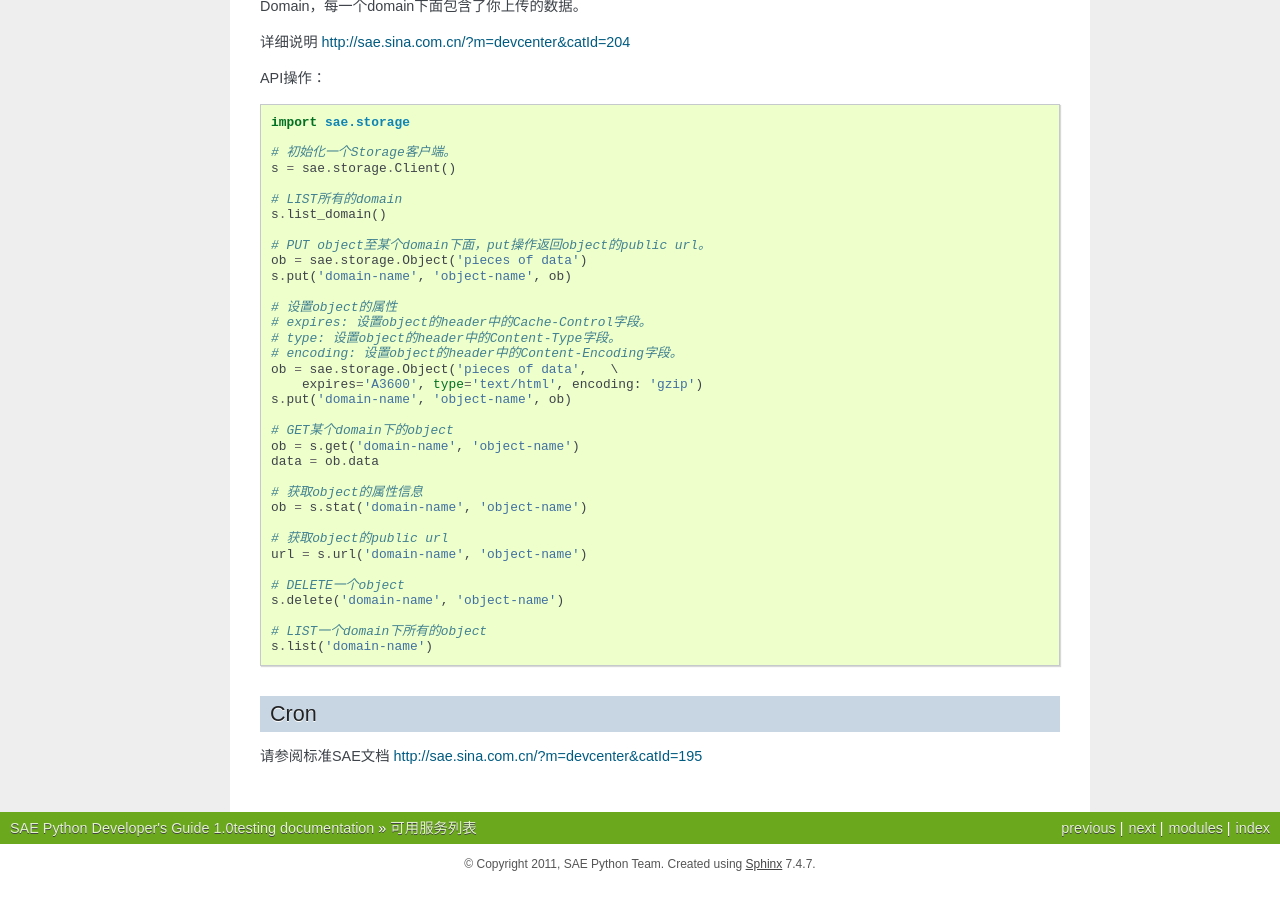
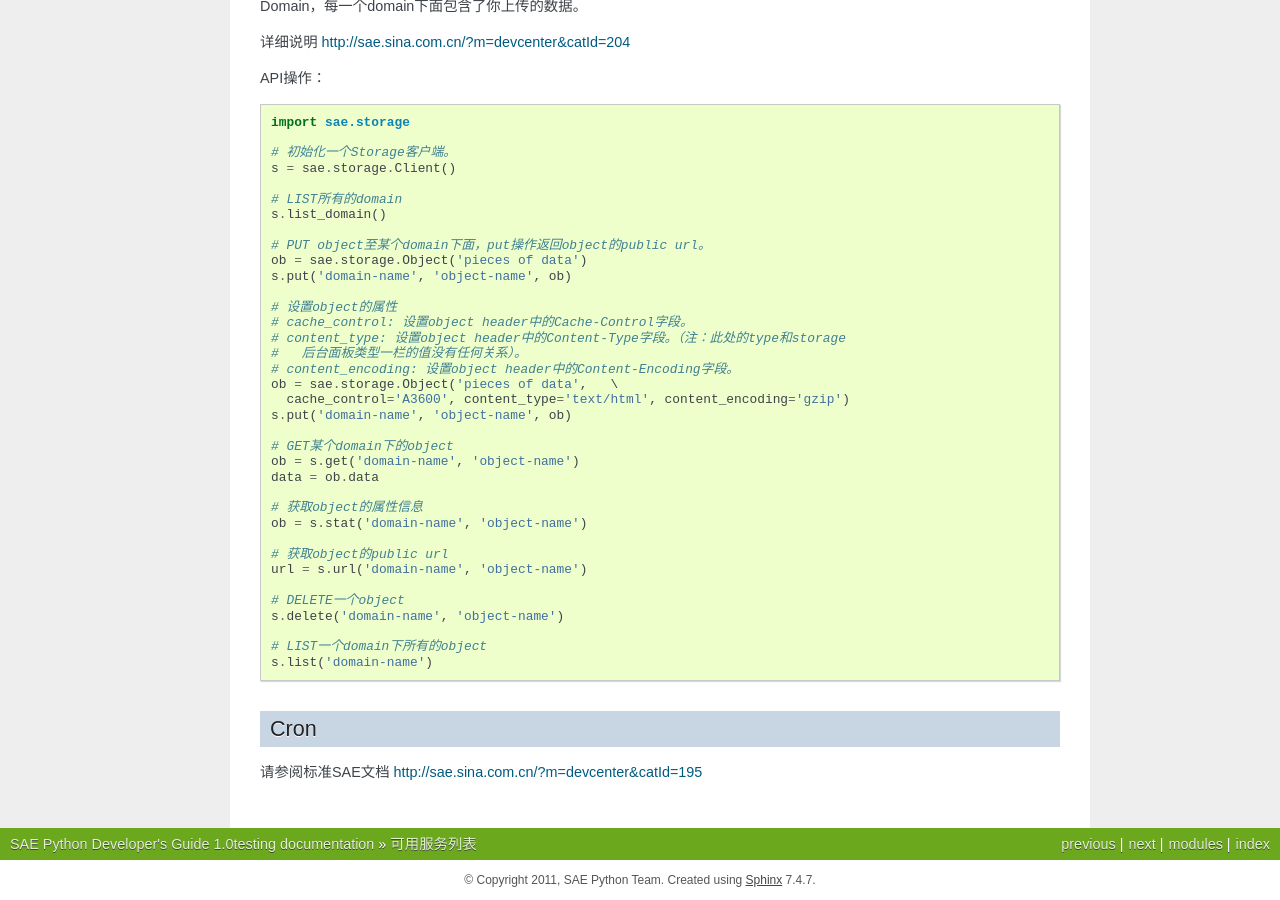
Before and after one commit to sinacloud/sae-python-dev-guide, a Sphinx documentation site: the page built from docs/service.rst, in a window 1280 px wide and 900 px high, scrolled down 3847 px. Built offline with Sphinx 7.4.7, drawn with Linux system fonts in a browser that asks for light colours.

Commit message:
update storage docs

```diff
--- a/docs/service.rst
+++ b/docs/service.rst
@@ -222,11 +222,12 @@ API操作：   ::
     s.put('domain-name', 'object-name', ob)
 
     # 设置object的属性
-    # expires: 设置object的header中的Cache-Control字段。
-    # type: 设置object的header中的Content-Type字段。
-    # encoding: 设置object的header中的Content-Encoding字段。
+    # cache_control: 设置object header中的Cache-Control字段。
+    # content_type: 设置object header中的Content-Type字段。（注：此处的type和storage
+    #   后台面板类型一栏的值没有任何关系）。
+    # content_encoding: 设置object header中的Content-Encoding字段。
     ob = sae.storage.Object('pieces of data',   \
-        expires='A3600', type='text/html', encoding: 'gzip')
+      cache_control='A3600', content_type='text/html', content_encoding='gzip')
     s.put('domain-name', 'object-name', ob)
 
     # GET某个domain下的object
```
